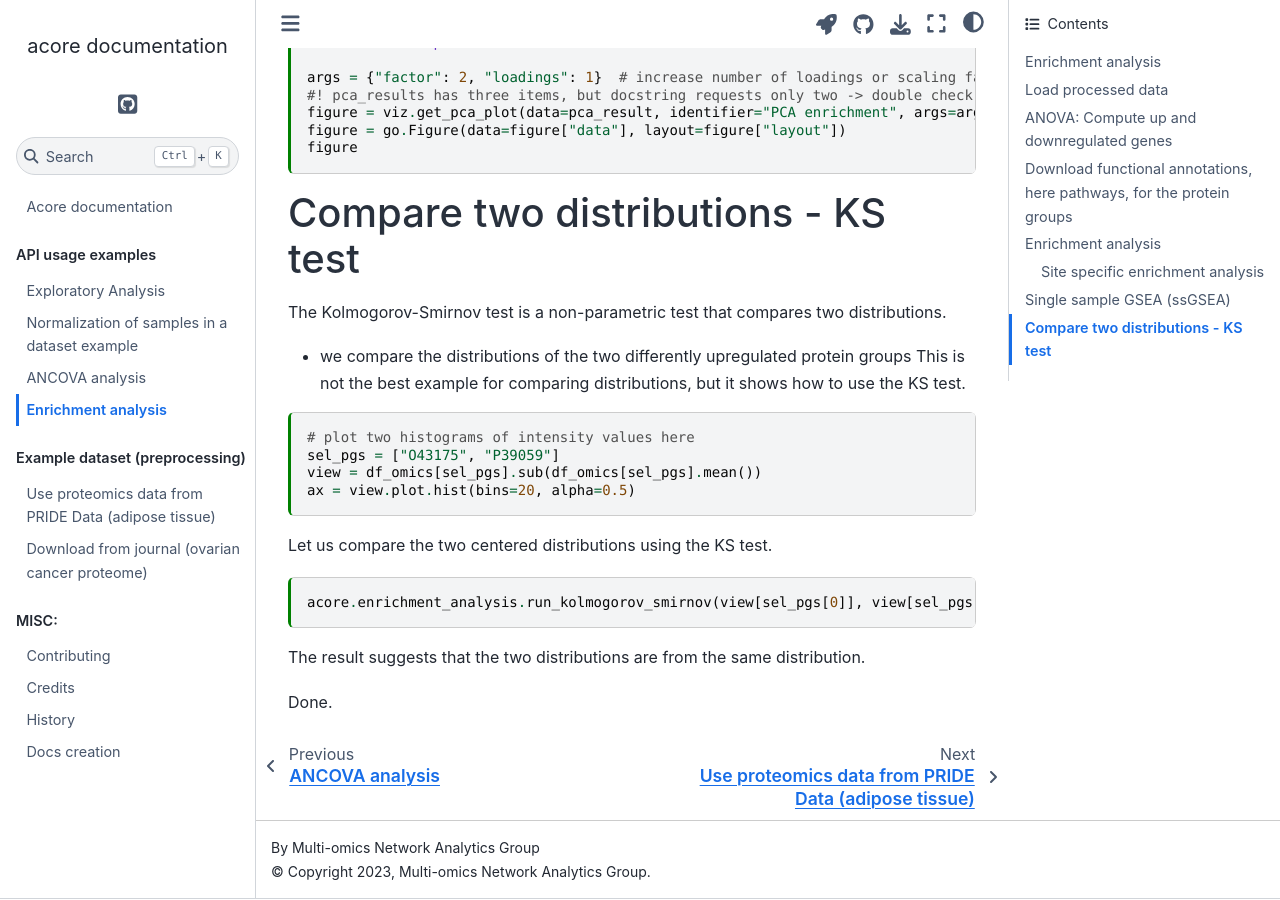
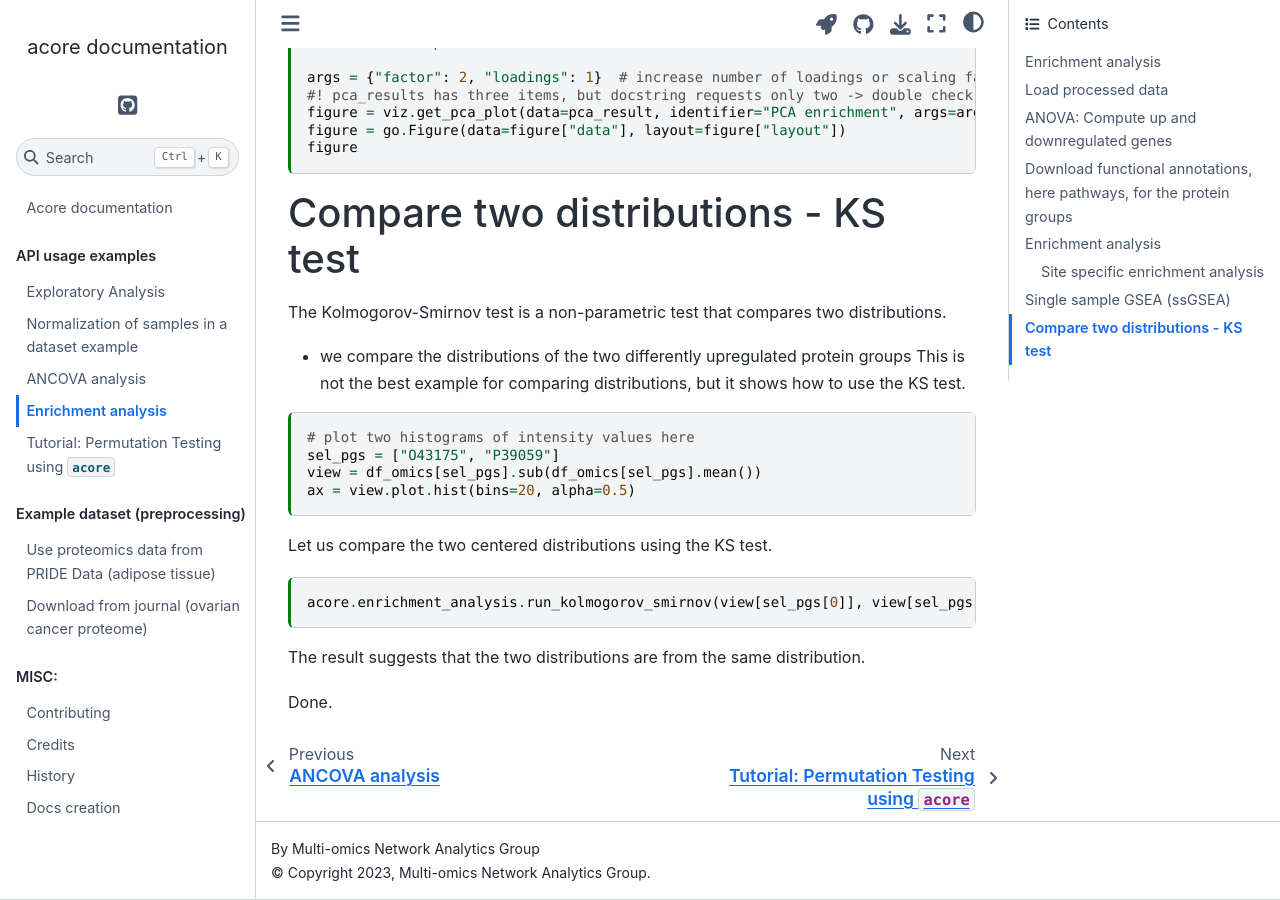
Before and after one commit to Multiomics-Analytics-Group/acore, a Sphinx documentation site: the page built from docs/api_examples/enrichment_analysis.ipynb, in a window 1280 px wide and 900 px high, scrolled down 5583 px. Built offline with Sphinx 7.4.7 and the Sphinx Book theme 1.1.4, drawn with Linux system fonts in a browser that asks for light colours; pages that are not in the unit, such as notebooks, are missing from menus; a script that is not in the unit is left out; the version number could not be read and is left out.

Commit message:
:memo:docs: Update API examples for permutation testing
- saved processed dataset to example_data
- removed data cleaning code from notebook
- added descriptions and permutation explanation in markdown

```diff
--- a/docs/index.rst
+++ b/docs/index.rst
@@ -19,6 +19,7 @@ Acore documentation
    api_examples/normalization_analysis
    api_examples/ANCOVA_analysis
    api_examples/enrichment_analysis
+   api_examples/permutation_testing
 
 .. toctree::
    :maxdepth: 1
```
Also changed, not shown: docs/api_examples/permutation_testing.ipynb, 1 other file.
